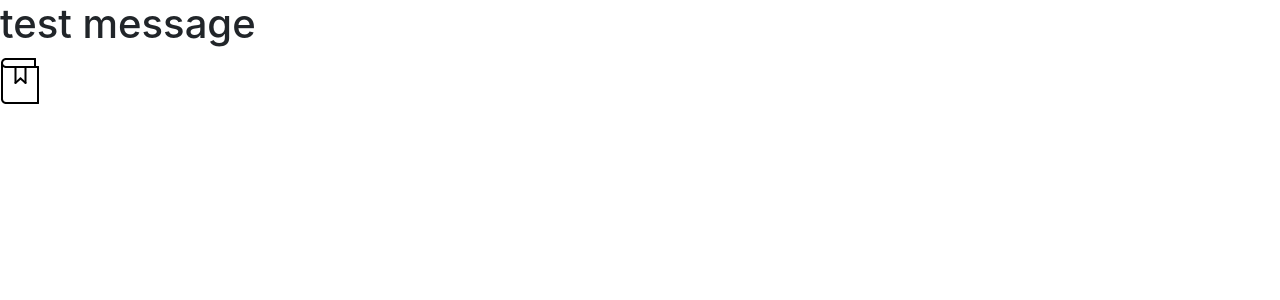
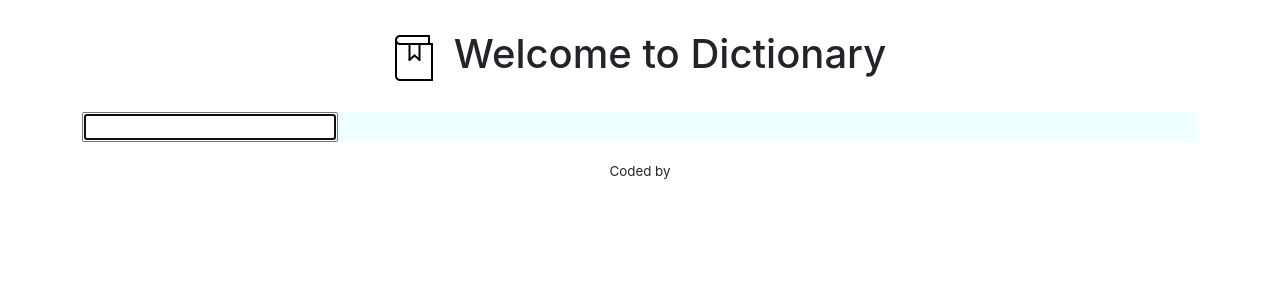
Before and after one commit to matatfreecoder/dictionary-app, a React (Create React App) app: page / in a window 1280 px wide. Shown: the top 300 px of the page. Built offline with nearby package versions, Linux system fonts and the light colour scheme.

Commit message:
add search form

```diff
--- a/public/index.html
+++ b/public/index.html
@@ -9,7 +9,7 @@
 			name="description"
 			content="Web site created using create-react-app"
 		/>
-		<link rel="apple-touch-icon" href="%PUBLIC_URL%/logo192.png" />
+
 		<!--
       manifest.json provides metadata used when your web app is installed on a
       user's mobile device or desktop. See https://developers.google.com/web/fundamentals/web-app-manifest/
--- a/src/App.css
+++ b/src/App.css
@@ -0,0 +1,14 @@
+.App-header {
+	text-align: center;
+	margin-bottom: 30px;
+	margin-top: 30px;
+}
+
+.App-footer {
+	margin-top: 20px;
+	font-size: smaller;
+}
+
+.App-header h1 > img {
+	padding-right: 20px;
+}
--- a/src/App.js
+++ b/src/App.js
@@ -1,12 +1,22 @@
+import React from 'react';
+import Dictionary from './Dictionary';
 import './App.css';
 
 function App() {
 	return (
 		<div className="App">
-			<header className="App-header">
-				<h1>test message</h1>
-				<img src="./book.png" alt="logo" />
-			</header>
+			<div className="container">
+				<header className="App-header">
+					<h1>
+						<img src="./book.png" alt="logo" />
+						Welcome to Dictionary
+					</h1>
+				</header>
+				<main className="Dictionary">
+					<Dictionary />
+				</main>
+				<footer className="text-center App-footer">Coded by</footer>
+			</div>
 		</div>
 	);
 }
--- /dev/null
+++ b/src/Dictionary.css
@@ -0,0 +1,3 @@
+.Dictionary {
+	background-color: azure;
+}
--- /dev/null
+++ b/src/Dictionary.js
@@ -0,0 +1,24 @@
+import React, { useState } from 'react';
+import './Dictionary.css';
+
+export default function Dictionary() {
+	let [keyword, setKeyword] = useState('');
+
+	function search(event) {
+		event.preventDefault();
+		alert(`Searching ${keyword}`);
+	}
+
+	function handleKeywordChange(event) {
+		setKeyword(event.target.value);
+		console.log(keyword);
+	}
+
+	return (
+		<div className="Dictionary">
+			<form onSubmit={search}>
+				<input type="search" autoFocus={true} onChange={handleKeywordChange} />
+			</form>
+		</div>
+	);
+}
```
Also changed, not shown: public/manifest.json.
